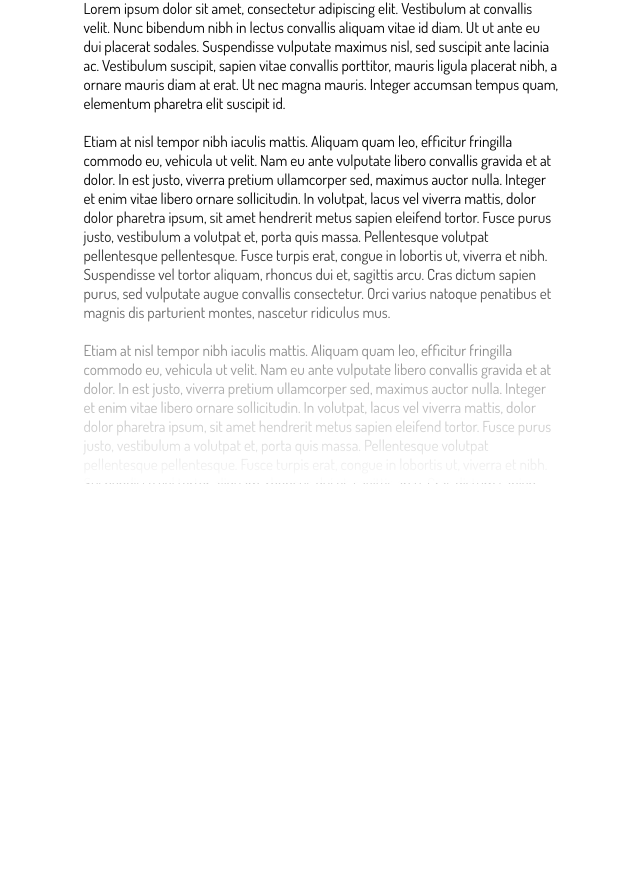
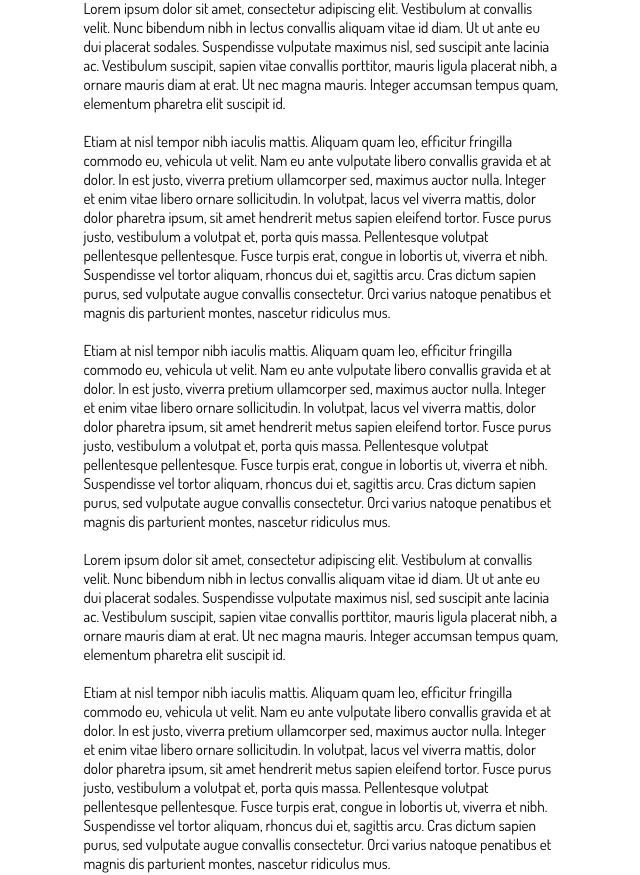
Before and after one commit to SIMMORSAL/Vextra, a Next.js app: page /about-me in a window 1280 px wide. Shown: the part 811-1686 px from the top of the page, without its empty margins (319-959 px from the left). Built offline with nearby package versions, Linux system fonts and the light colour scheme.

Commit message:
fade in polished

```diff
--- a/components/AboutMeContent/index.tsx
+++ b/components/AboutMeContent/index.tsx
@@ -7,10 +7,13 @@ interface Props {}
 
 export default function AboutMeContent(props: Props) {
   const [fadeIn, setFadeIn] = useState(false);
-  const router = useRouter();
+  const [fadeInFinish, setFadeInFinish] = useState(false);
   useEffect(() => {
     setTimeout(() => {
       setFadeIn(true);
+      setTimeout(() => {
+        setFadeInFinish(true);
+      }, 1000);
     }, 200);
   }, []);
   return (
@@ -41,7 +44,8 @@ export default function AboutMeContent(props: Props) {
           grid-column: 1;
           width: 100%;
           height: 100%;
-          margin-top: ${fadeIn ? "1000px" : "-300px"};
+          display: ${fadeInFinish ? "none" : "block"};
+          margin-top: ${fadeIn ? "1000px" : "-220px"};
 
           transition: margin-top 1000ms ease;
         `}
@@ -50,18 +54,14 @@ export default function AboutMeContent(props: Props) {
           css={css`
             width: 100%;
             height: 300px;
-            //background-image: linear-gradient(0deg, #ffffff, #ffffff00);
-            background-image: linear-gradient(
-              0deg,
-              #ffffff,
-              ${router.route === "/portfolio" ? "transparent" : "#ffffff00"}
-            );
+            background-image: linear-gradient(0deg, #ffffff, transparent);
           `}
         />
         <div
           css={css`
             width: 100%;
             height: calc(100% + 300px);
+            //background-color: rgba(215, 74, 74, 0.44);
             background-color: #ffffff;
           `}
         />
```
